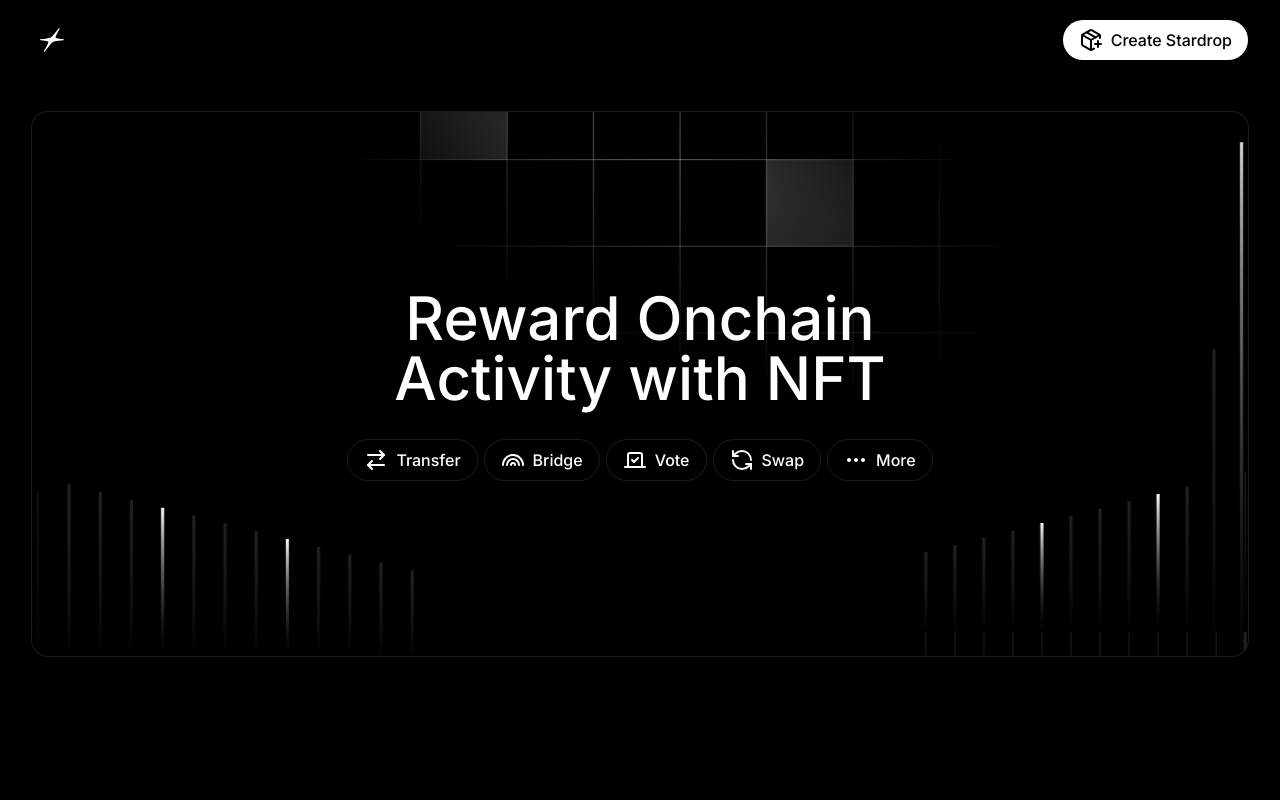
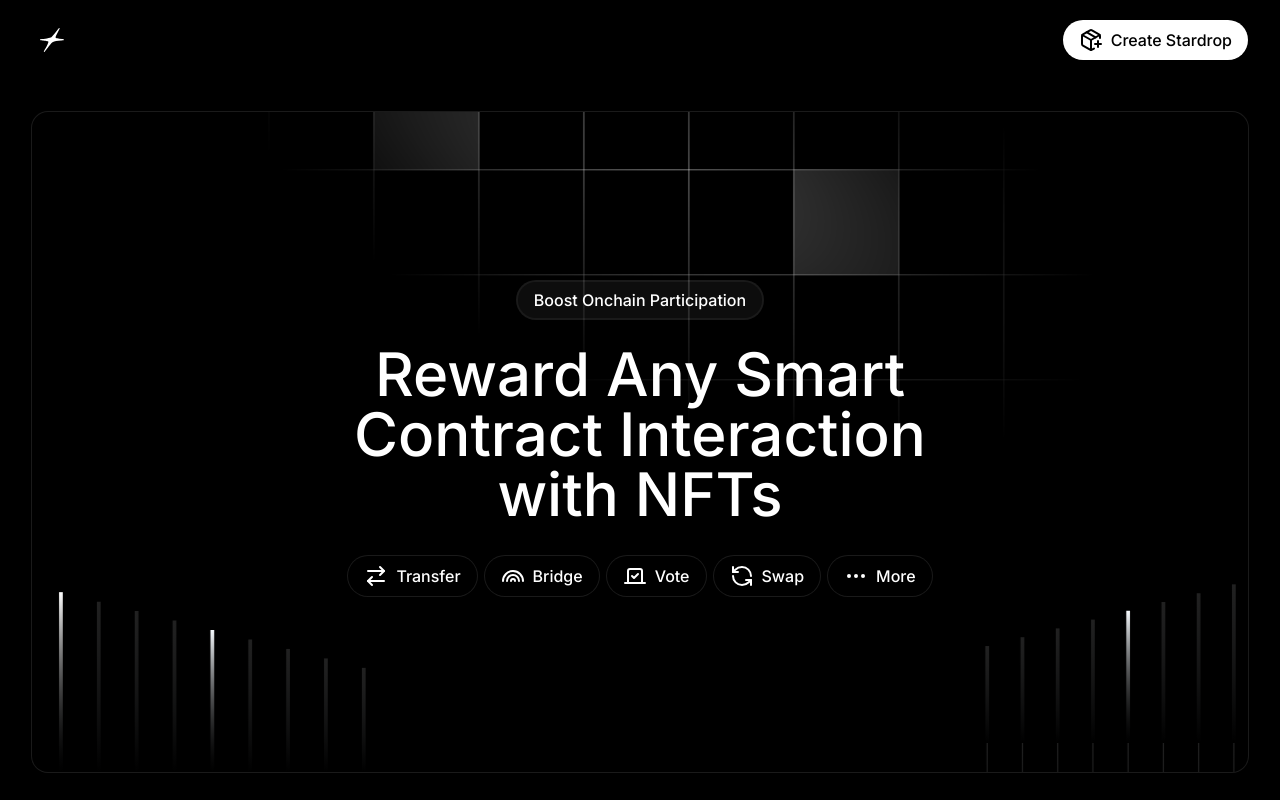
Before and after one commit to pyk/stardrop.xyz, a Next.js app: page / in a window 1280 px wide. Built offline with nearby package versions, Linux system fonts and the light colour scheme.

Commit message:
chore: update hero copy text

```diff
--- a/app/page.tsx
+++ b/app/page.tsx
@@ -48,9 +48,14 @@ export default function Home() {
           "ring-1 ring-white/10 rounded-2xl bg-[url('/hero-bg-checker.svg')] bg-cover bg-center"
         )}
       >
+        <div className="text-center">
+          <span className="text-sm md:text-base font-medium py-2 px-4 rounded-full bg-white/5 ring-2 ring-white/10 text-center">
+            Boost Onchain Participation
+          </span>
+        </div>
         <div>
-          <h1 className="text-3xl font-medium sm:text-5xl md:text-6xl text-center max-w-xl mx-auto">
-            Reward Onchain Activity with NFT
+          <h1 className="text-3xl font-medium sm:text-5xl md:text-6xl text-center max-w-2xl mx-auto">
+            Reward Any Smart Contract Interaction with NFTs
           </h1>
         </div>
 
```
